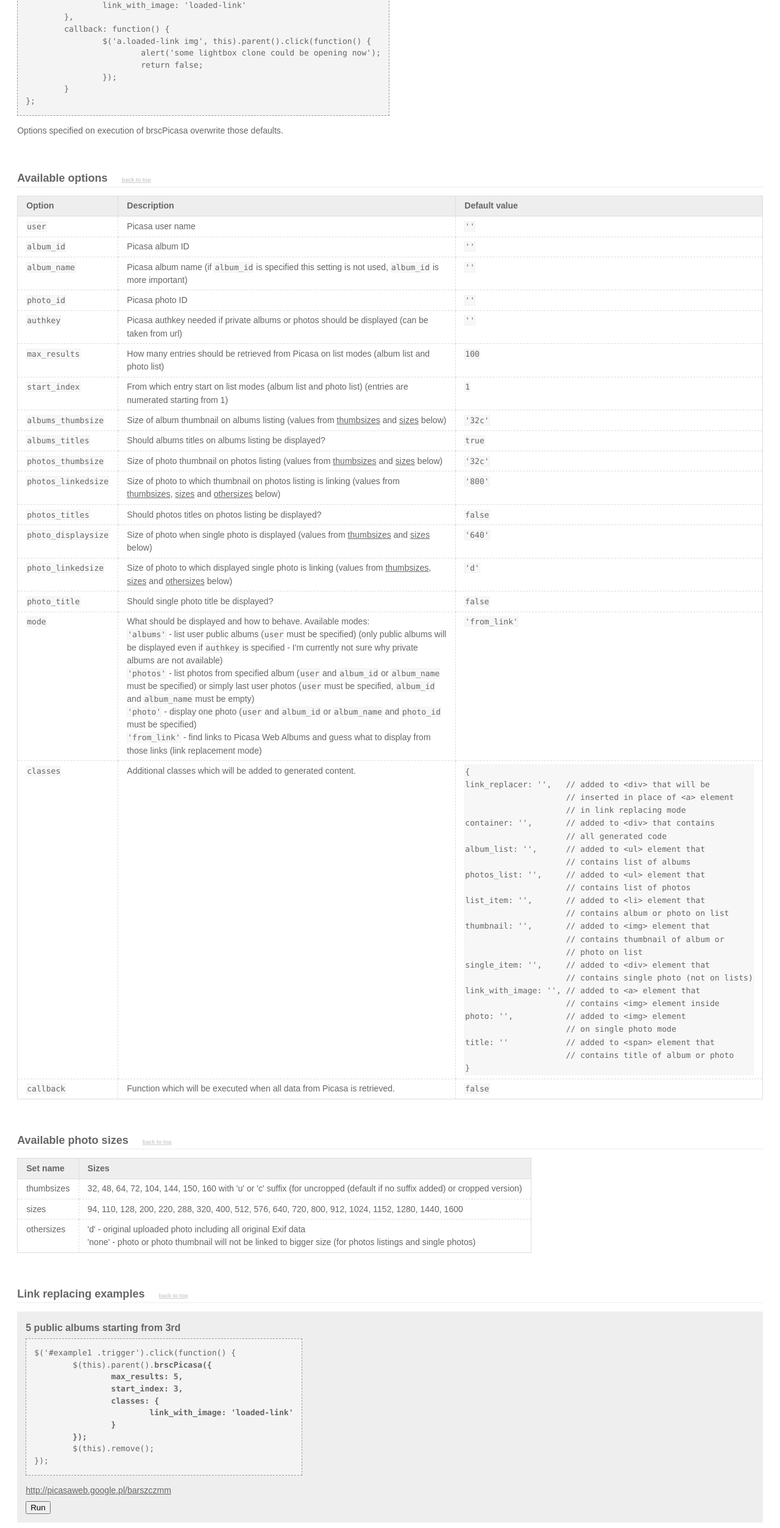
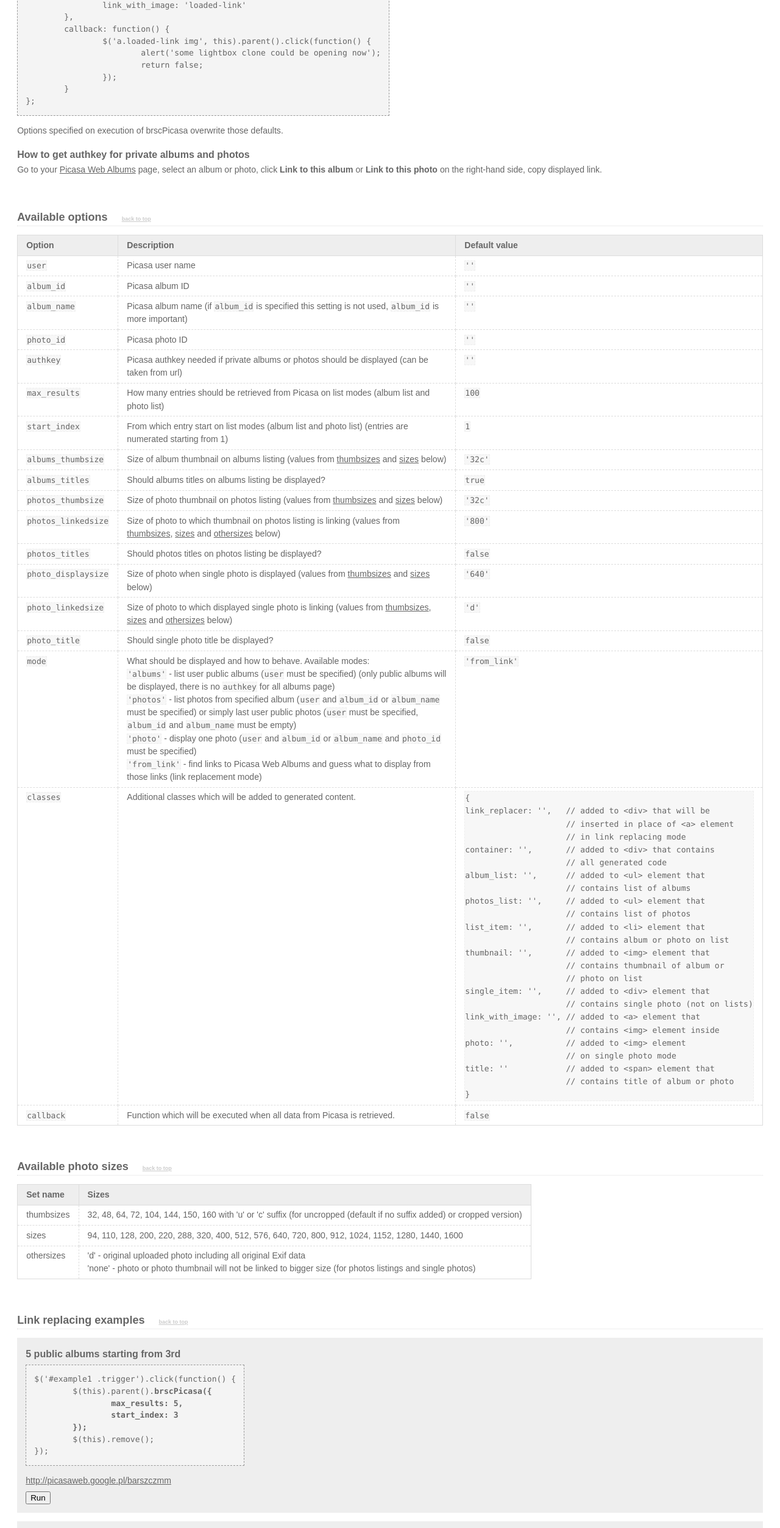
Before and after one commit to barszczmm/brscPicasa, a plain HTML site: page demo/index.html in a window 1280 px wide. Shown: the part 2066-4572 px from the top of the page at 61% size. Drawn offline with Linux system fonts and the light colour scheme.

Commit message:
documentation updated/extended

```diff
--- a/demo/index.html
+++ b/demo/index.html
@@ -84,6 +84,7 @@
 	album_name: 'Fun',
 	mode: 'photos'
 });</code></pre>
+
 		<h3>Setting default options</h3>
 		<p>You can specify brscPicasa options when you are executing it on selected elements (examples above) but you can also specify default options for it. This can be useful when you want to execute brscPicasa multiple times and do not want to repeat some options all the time. Here's how to set default options for brscPicasa:</p>
 		<pre><code>$.fn.brscPicasa.defaults = {
@@ -100,6 +101,9 @@
 	}
 };</code></pre>
 		<p>Options specified on execution of brscPicasa overwrite those defaults.</p>
+
+		<h3>How to get authkey for private albums and photos</h3>
+		<p>Go to your <a href="http://picasaweb.google.com/">Picasa Web Albums</a> page, select an album or photo, click <strong>Link to this album</strong> or <strong>Link to this photo</strong> on the right-hand side, copy displayed link.</p>
 
 
 		<h2 id="options">Available options <a href="#top" class="top">back to top</a></h2>
@@ -188,8 +192,8 @@
 				<tr>
 					<td><code>mode</code></td>
 					<td>What should be displayed and how to behave. Available modes:<br />
-					<code>'albums'</code> - list user public albums (<code>user</code> must be specified) (only public albums will be displayed even if <code>authkey</code> is specified - I'm currently not sure why private albums are not available)<br />
-					<code>'photos'</code> - list photos from specified album (<code>user</code> and <code>album_id</code> or <code>album_name</code> must be specified) or simply last user photos (<code>user</code> must be specified, <code>album_id</code> and <code>album_name</code> must be empty)<br />
+					<code>'albums'</code> - list user public albums (<code>user</code> must be specified) (only public albums will be displayed, there is no <code>authkey</code> for all albums page)<br />
+					<code>'photos'</code> - list photos from specified album (<code>user</code> and <code>album_id</code> or <code>album_name</code> must be specified) or simply last user public photos (<code>user</code> must be specified, <code>album_id</code> and <code>album_name</code> must be empty)<br />
 					<code>'photo'</code> - display one photo (<code>user</code> and <code>album_id</code> or <code>album_name</code> and <code>photo_id</code> must be specified)<br />
 					<code>'from_link'</code> - find links to Picasa Web Albums and guess what to display from those links (link replacement mode)</td>
 					<td><code>'from_link'</code></td>
@@ -259,15 +263,13 @@ title: ''            // added to &lt;span> element that
 
 
 		<h2 id="link-examples">Link replacing examples <a href="#top" class="top">back to top</a></h2>
+
 		<div class="example" id="example1">
 			<h3>5 public albums starting from 3rd</h3>
 			<pre><code>$('#example1 .trigger').click(function() {
 	$(this).parent().<strong>brscPicasa({
 		max_results: 5,
-		start_index: 3,
-		classes: {
-			link_with_image: 'loaded-link'
-		}
+		start_index: 3
 	});</strong>
 	$(this).remove();
 });
@@ -276,6 +278,7 @@ title: ''            // added to &lt;span> element that
 			<a href="http://picasaweb.google.pl/barszczmm">http://picasaweb.google.pl/barszczmm</a>
 			<button class="trigger">Run</button>
 		</div>
+
 		<div class="example" id="example2">
 			<h3>Public album</h3>
 			<pre><code>$('#example2 .trigger').click(function() {
@@ -291,6 +294,7 @@ title: ''            // added to &lt;span> element that
 			<a href="http://picasaweb.google.pl/barszczmm/Fun#">http://picasaweb.google.pl/barszczmm/Fun#</a>
 			<button class="trigger">Run</button>
 		</div>
+
 		<div class="example" id="example3">
 			<h3>Private photos (with Colorbox callback with title support)</h3>
 			<pre><code>$('#example3 .trigger').click(function() {
@@ -320,6 +324,7 @@ title: ''            // added to &lt;span> element that
 
 
 		<h2 id="options-examples">Pure options examples <a href="#top" class="top">back to top</a></h2>
+
 		<div id="example4" class="example">
 			<h3>50 last user photos (public)</h3>
 <pre><code>$('#example4 .trigger').click(function() {
@@ -335,6 +340,7 @@ title: ''            // added to &lt;span> element that
 			<div class="clear"></div>
 			<button class="trigger">Run</button>
 		</div>
+
 		<div id="example5" class="example">
 			<h3>Private photo (with Colorbox callback)</h3>
 <pre><code>$('#example5 .trigger').click(function() {
--- a/demo/scripts/main.js
+++ b/demo/scripts/main.js
@@ -10,10 +10,7 @@ $(document).ready(function() {
 		function() {
 			$(this).parent().brscPicasa({
 				max_results: 5,
-				start_index: 3,
-				classes: {
-					link_with_image: 'loaded-link'
-				}
+				start_index: 3
 			});
 			$(this).remove();
 		}
```
